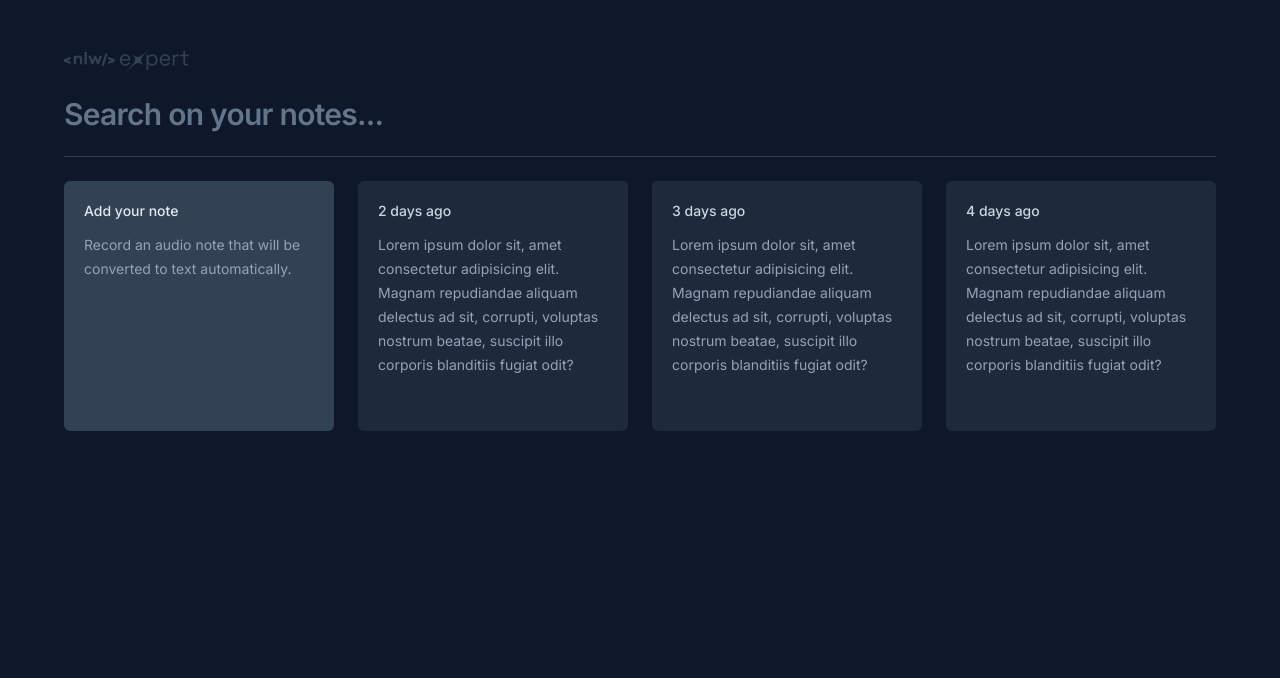
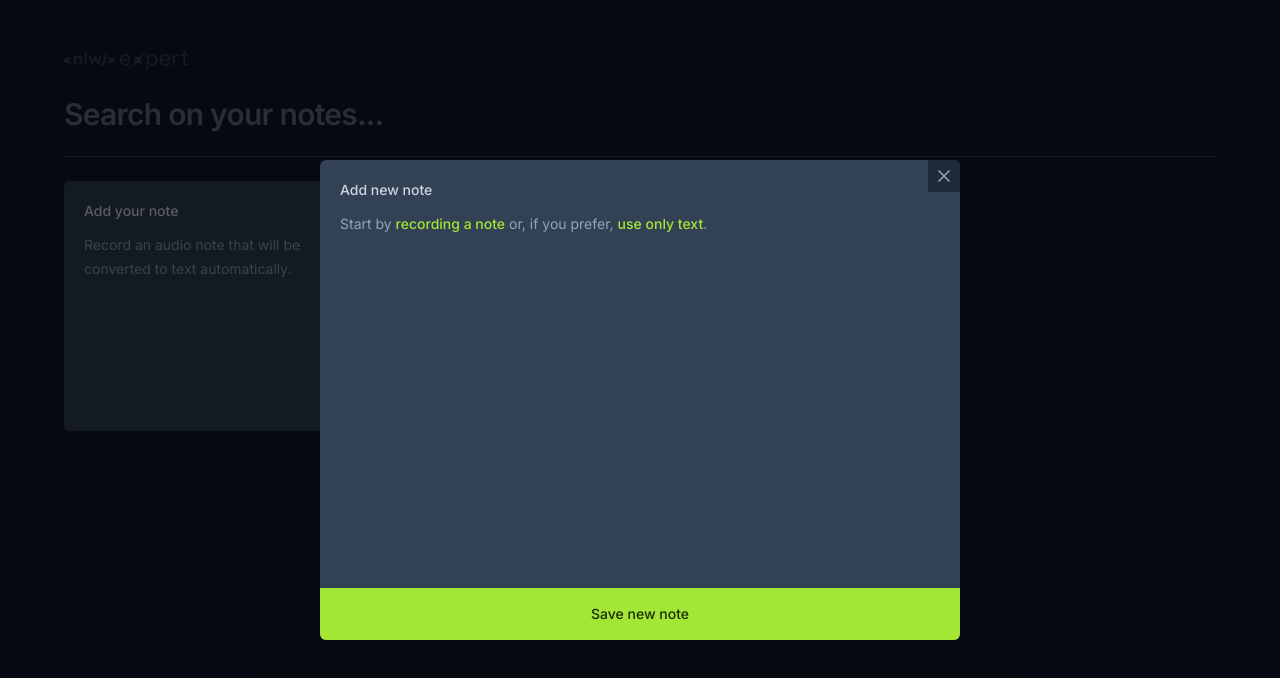
Before and after one commit to tutods/nlw-expert-react, a React (Vite) app: page / in a window 1280 px wide. Both pictures are taken after a click on the button 199 px from the left and 306 px from the top of the page. Shown: the top 678 px of the page. Built offline with nearby package versions, Linux system fonts and the light colour scheme.

Commit message:
feat: add note modal and details note modal

```diff
--- a/index.html
+++ b/index.html
@@ -6,7 +6,7 @@
 
     <title>Expert notes</title>
 
-    <link rel="shortcut icon" href="/favicon.svg" type="image/svg+xml" />
+    <link rel="shortcut icon" href="/media/favicon.svg" type="image/svg+xml" />
 
     <!-- Google Fonts -->
     <link rel="preconnect" href="https://fonts.googleapis.com" />
--- a/package.json
+++ b/package.json
@@ -14,6 +14,9 @@
     "lint:fix": "eslint --ext .js,.ts,.tsx,.jsx . --ignore-path .gitignore --fix"
   },
   "dependencies": {
+    "@radix-ui/react-dialog": "^1.0.5",
+    "date-fns": "^3.3.1",
+    "lucide-react": "^0.323.0",
     "react": "^18.2.0",
     "react-dom": "^18.2.0"
   },
--- a/src/app.tsx
+++ b/src/app.tsx
@@ -20,18 +20,18 @@ export const App = () => {
         <CreateNoteCard />
 
         <NoteCard
-          at="2 days ago"
-          description=" Lorem ipsum dolor sit, amet consectetur adipisicing elit. Magnam repudiandae aliquam delectus ad sit, corrupti, voluptas nostrum beatae, suscipit illo corporis blanditiis fugiat odit? "
+          note={{
+            content:
+              'Lorem ipsum dolor sit, amet consectetur adipisicing elit. Magnam repudiandae aliquam delectus ad sit, corrupti, voluptas nostrum beatae, suscipit illo corporis blanditiis fugiat odit?',
+            date: new Date(),
+          }}
         />
-
         <NoteCard
-          at="3 days ago"
-          description=" Lorem ipsum dolor sit, amet consectetur adipisicing elit. Magnam repudiandae aliquam delectus ad sit, corrupti, voluptas nostrum beatae, suscipit illo corporis blanditiis fugiat odit?"
-        />
-
-        <NoteCard
-          at="4 days ago"
-          description=" Lorem ipsum dolor sit, amet consectetur adipisicing elit. Magnam repudiandae aliquam delectus ad sit, corrupti, voluptas nostrum beatae, suscipit illo corporis blanditiis fugiat odit?"
+          note={{
+            content:
+              'Lorem ipsum dolor sit, amet consectetur adipisicing elit. Magnam repudiandae aliquam delectus ad sit, corrupti, voluptas nostrum beatae, suscipit illo corporis blanditiis fugiat odit?',
+            date: new Date('2024/02/01'),
+          }}
         />
       </section>
     </div>
--- a/src/components/create-note-card.tsx
+++ b/src/components/create-note-card.tsx
@@ -1,20 +1,50 @@
-type CreateNoteCardProps = {
-  /**
-   * Function to handle the creation of a new note
-   */
-  onCreate?: () => void;
-};
+import * as Dialog from '@radix-ui/react-dialog';
+import { X } from 'lucide-react';
 
-export const CreateNoteCard = ({ onCreate }: CreateNoteCardProps) => {
+export const CreateNoteCard = () => {
   return (
-    <button
-      className="flex flex-col gap-3 rounded-md bg-slate-700 p-5 text-left outline-none transition-colors duration-300 ease-in-out hover:ring-2 hover:ring-slate-600 focus-visible:ring-2 focus-visible:ring-lime-400"
-      onClick={onCreate}
-    >
-      <h3 className="text-sm font-medium text-slate-200">Add your note</h3>
-      <p className="text-sm leading-6 text-slate-400">
-        Record an audio note that will be converted to text automatically.
-      </p>
-    </button>
+    <Dialog.Root>
+      <Dialog.Trigger className="flex flex-col gap-3 rounded-md bg-slate-700 p-5 text-left outline-none transition-colors duration-300 ease-in-out hover:ring-2 hover:ring-slate-600 focus-visible:ring-2 focus-visible:ring-lime-400">
+        <h3 className="text-sm font-medium text-slate-200">Add your note</h3>
+        <p className="text-sm leading-6 text-slate-400">
+          Record an audio note that will be converted to text automatically.
+        </p>
+      </Dialog.Trigger>
+      <Dialog.Portal>
+        <Dialog.Overlay className="fixed inset-0 bg-black/60" />
+        <Dialog.Content className="fixed left-1/2 top-1/2 flex h-[60vh] w-full max-w-[640px] -translate-x-1/2 -translate-y-1/2 flex-col overflow-hidden rounded-md bg-slate-700 outline-none">
+          <Dialog.Close className="absolute right-0 top-0 bg-slate-800 p-1.5 text-slate-400 outline-none transition-colors ease-in-out hover:bg-slate-900 hover:text-slate-100 focus-visible:ring-2 focus-visible:ring-lime-400">
+            <X className="size-5" />
+          </Dialog.Close>
+
+          <div className="flex flex-1 flex-col gap-3 p-5">
+            <h3 className="text-sm font-medium text-slate-300">Add new note</h3>
+            <p className="text-sm leading-6 text-slate-400">
+              Start by{' '}
+              <button
+                className="font-medium text-lime-400 transition-all ease-in-out hover:underline"
+                type="button"
+              >
+                recording a note
+              </button>{' '}
+              or, if you prefer,{' '}
+              <button
+                className="font-medium text-lime-400 transition-all ease-in-out hover:underline"
+                type="button"
+              >
+                use only text
+              </button>
+              .
+            </p>
+          </div>
+          <button
+            className="w-full bg-lime-400 py-4 text-center text-sm font-medium text-lime-950 outline-none transition-colors ease-in-out hover:bg-lime-500"
+            type="button"
+          >
+            Save new note
+          </button>
+        </Dialog.Content>
+      </Dialog.Portal>
+    </Dialog.Root>
   );
 };
--- a/src/components/note-card.tsx
+++ b/src/components/note-card.tsx
@@ -1,15 +1,50 @@
 import type { ReactNode } from 'react';
 
+import * as Dialog from '@radix-ui/react-dialog';
+import { formatDistanceToNow } from 'date-fns';
+import { X } from 'lucide-react';
+
 type NoteCardProps = {
-  at: string;
-  description: ReactNode;
+  note: {
+    date: Date;
+    content: ReactNode;
+  };
 };
 
-export const NoteCard = ({ at, description }: NoteCardProps) => {
+export const NoteCard = ({ note: { date, content } }: NoteCardProps) => {
   return (
-    <button className="relative flex cursor-pointer flex-col gap-3 overflow-hidden rounded-md bg-slate-800 p-5 text-left outline-none transition-colors duration-300 ease-in-out hover:ring-2 hover:ring-slate-600 focus-visible:ring-2 focus-visible:ring-lime-400">
-      <h3 className="text-sm font-medium text-slate-300">{at}</h3>
-      <p className="text-sm leading-6 text-slate-400">{description}</p>
-    </button>
+    <Dialog.Root>
+      <Dialog.Trigger className="relative flex cursor-pointer flex-col gap-3 overflow-hidden rounded-md bg-slate-800 p-5 text-left outline-none transition-colors duration-300 ease-in-out hover:ring-2 hover:ring-slate-600 focus-visible:ring-2 focus-visible:ring-lime-400">
+        <h3 className="text-sm font-medium text-slate-300">
+          {formatDistanceToNow(date, { addSuffix: true })}
+        </h3>
+        <p className="text-sm leading-6 text-slate-400">{content}</p>
+      </Dialog.Trigger>
+      <Dialog.Portal>
+        <Dialog.Overlay className="fixed inset-0 bg-black/60" />
+        <Dialog.Content className="fixed left-1/2 top-1/2 flex h-[60vh] w-full max-w-[640px] -translate-x-1/2 -translate-y-1/2 flex-col overflow-hidden rounded-md bg-slate-700 outline-none">
+          <Dialog.Close className="absolute right-0 top-0 bg-slate-800 p-1.5 text-slate-400 outline-none transition-colors ease-in-out hover:bg-slate-900 hover:text-slate-100 focus-visible:ring-2 focus-visible:ring-lime-400">
+            <X className="size-5" />
+          </Dialog.Close>
+
+          <div className="flex flex-1 flex-col gap-3 p-5">
+            <h3 className="text-sm font-medium text-slate-300">
+              {formatDistanceToNow(date, { addSuffix: true })}
+            </h3>
+            <p className="text-sm leading-6 text-slate-400">{content}</p>
+          </div>
+          <button
+            className="group w-full bg-slate-800 py-4 text-center text-sm font-medium text-slate-300 outline-none transition-colors ease-in-out hover:bg-slate-900"
+            type="button"
+          >
+            Do you want to{' '}
+            <span className="text-red-400 transition-all ease-in-out group-hover:underline">
+              delete this note
+            </span>
+            ?
+          </button>
+        </Dialog.Content>
+      </Dialog.Portal>
+    </Dialog.Root>
   );
 };
```
Also changed, not shown: 1 other file (tests, documents, lock files or other folders).
